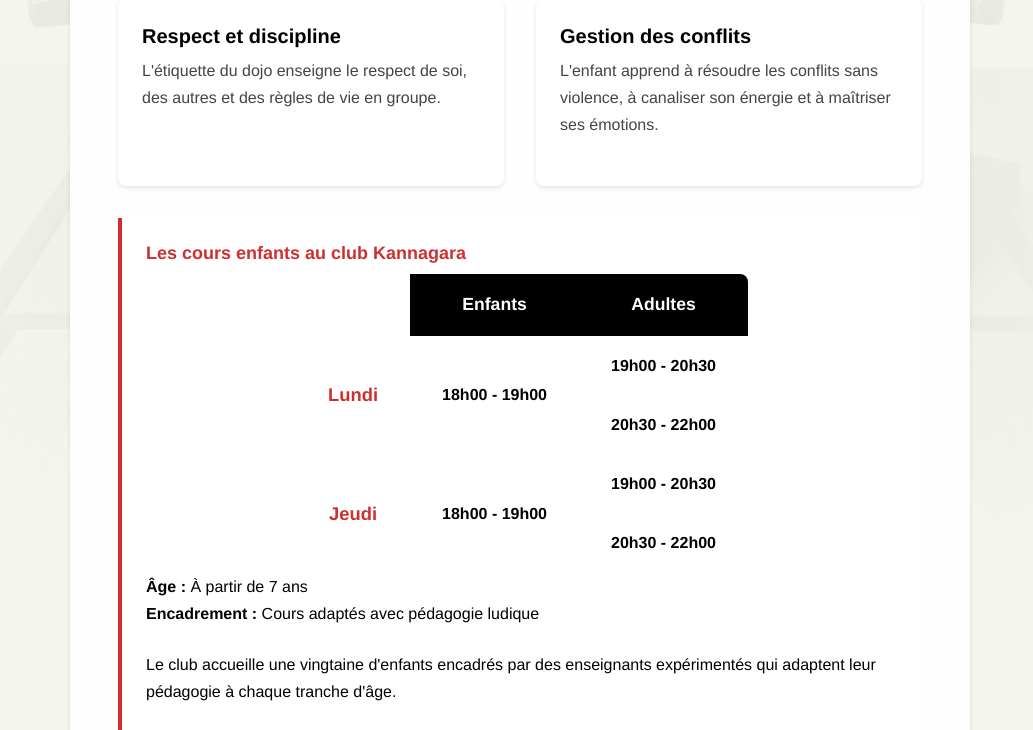
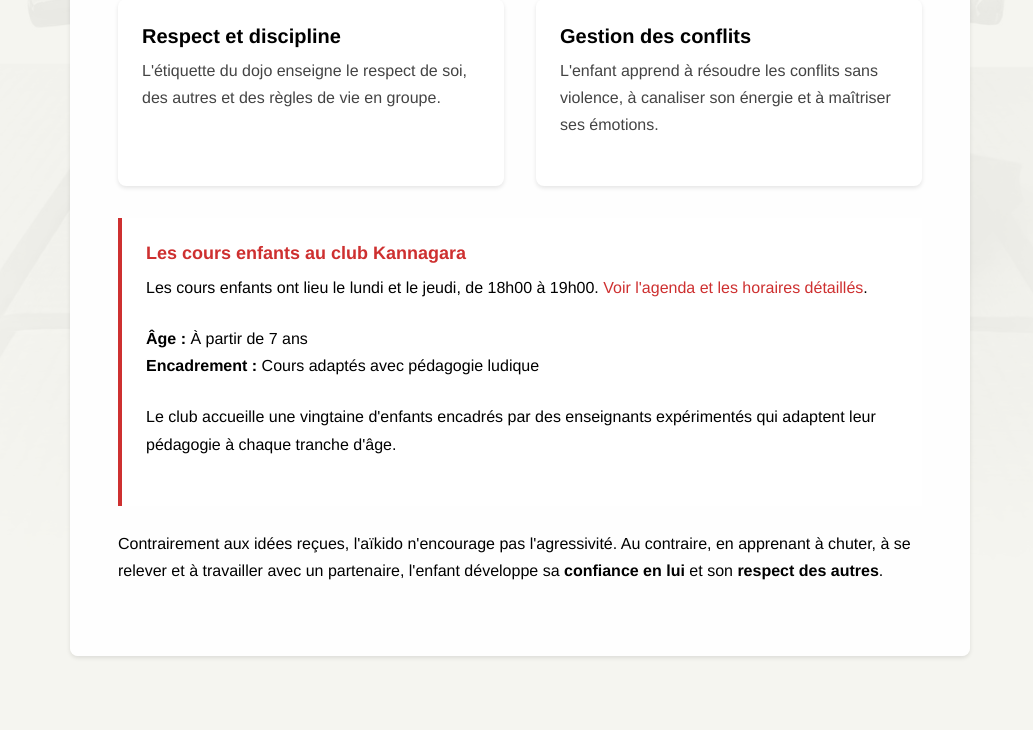
Before and after one commit to sebhuet/aikido-kannagara, a PHP site: page /aikido.php in a window 1280 px wide. Shown: the part 5770-6500 px from the top of the page, without its empty margins (120-1153 px from the left). Run offline with PHP 8.4, Linux system fonts and the light colour scheme.

Commit message:
Horaires : tableau réservé à l'agenda et à l'accueil, résumé ailleurs
Le tableau des horaires était affiché sur 6 pages : même sans risque de
divergence (il vient de club.json), cette répétition brouillait la structure
du site — on ne savait plus où « vivent » les horaires.

- Nouveau composant includes/horaires-resume.php : une ligne de résumé +
  lien vers l'agenda. Il lit club.json comme horaires.php, donc aucune heure
  n'est réécrite en dur (c'est précisément ce qu'il fallait éviter).
  Variante « enfants » via $horaires_resume_public pour la page aïkido.
- Tableau complet conservé sur agenda.php (domicile) et index.php (l'info que
  cherche un visiteur en priorité).
- club.php, contact.php, faq.php, aikido.php : tableau -> résumé + lien.
- strtolower plutôt que mb_strtolower : mbstring n'est utilisé nulle part
  ailleurs sur le site, inutile d'en dépendre (les jours sont sans accent).

Co-Authored-By: Claude Opus 4.8 (1M context) <noreply@anthropic.com>

```diff
--- a/htdocs/aikido.php
+++ b/htdocs/aikido.php
@@ -369,7 +369,7 @@
 
                 <div class="info-box mt-3">
                     <h3 class="info-box__title">Les cours enfants au club Kannagara</h3>
-                    <?php include 'includes/horaires.php'; ?>
+                    <?php $horaires_resume_public = 'enfants'; include 'includes/horaires-resume.php'; ?>
                     <p>
                         <strong>Âge :</strong> À partir de 7 ans<br>
                         <strong>Encadrement :</strong> Cours adaptés avec pédagogie ludique
--- a/htdocs/club.php
+++ b/htdocs/club.php
@@ -134,7 +134,7 @@
                 </div>
 
                 <h2>Horaires des cours</h2>
-                <?php include 'includes/horaires.php'; ?>
+                <?php include 'includes/horaires-resume.php'; ?>
 
                 <h2>Vie du club</h2>
                 <p>
--- a/htdocs/contact.php
+++ b/htdocs/contact.php
@@ -132,7 +132,7 @@
                         </div>
                         <div>
                             <h4>Horaires des cours</h4>
-                            <?php include 'includes/horaires.php'; ?>
+                            <?php include 'includes/horaires-resume.php'; ?>
                         </div>
                     </div>
 
--- a/htdocs/faq.php
+++ b/htdocs/faq.php
@@ -478,8 +478,8 @@
                         </button>
                         <div class="faq-answer">
                             <div class="faq-answer__content">
-                                <p>Les cours ont lieu au <a href="https://maps.app.goo.gl/xuTo7Rqh51XWqWEh6" target="_blank" rel="noopener" title="Voir sur Google Maps">Gymnase Maurice Baquet <svg width="14" height="14" viewBox="0 0 24 24" fill="none" stroke="currentColor" stroke-width="2" style="vertical-align: middle;"><path d="M21 10c0 7-9 13-9 13s-9-6-9-13a9 9 0 0 1 18 0z"></path><circle cx="12" cy="10" r="3"></circle></svg></a> :</p>
-                                <?php include 'includes/horaires.php'; ?>
+                                <p>Les cours ont lieu au <a href="https://maps.app.goo.gl/xuTo7Rqh51XWqWEh6" target="_blank" rel="noopener" title="Voir sur Google Maps">Gymnase Maurice Baquet <svg width="14" height="14" viewBox="0 0 24 24" fill="none" stroke="currentColor" stroke-width="2" style="vertical-align: middle;"><path d="M21 10c0 7-9 13-9 13s-9-6-9-13a9 9 0 0 1 18 0z"></path><circle cx="12" cy="10" r="3"></circle></svg></a>.</p>
+                                <?php include 'includes/horaires-resume.php'; ?>
                             </div>
                         </div>
                     </li>
--- /dev/null
+++ b/htdocs/includes/horaires-resume.php
@@ -0,0 +1,43 @@
+<?php
+/**
+ * Résumé des horaires en une ligne + renvoi vers l'agenda.
+ *
+ * Le domicile des horaires est agenda.php (tableau complet via horaires.php).
+ * Les pages qui ont seulement besoin de *mentionner* les horaires incluent ce
+ * résumé plutôt que de réafficher le tableau — ou pire, de réécrire les heures
+ * en dur : toutes les valeurs viennent de data/club.json.
+ *
+ * Usage :
+ *   <?php include 'includes/horaires-resume.php'; ?>
+ *       → « Cours le lundi et le jeudi : enfants 18h00 - 19h00, adultes 19h00 - 22h00. »
+ *
+ *   <?php $horaires_resume_public = 'enfants'; include 'includes/horaires-resume.php'; ?>
+ *       → « Les cours enfants ont lieu le lundi et le jeudi, de 18h00 à 19h00. »
+ */
+require_once __DIR__ . '/data.php';
+
+$s = club_data()['schedule'];
+
+$public = $horaires_resume_public ?? null;
+$horaires_resume_public = null; // réinitialise : évite toute fuite sur une inclusion ultérieure
+
+// strtolower (et non mb_strtolower) : les jours sont sans accent, inutile de dépendre de mbstring.
+$hFmt  = fn($t) => str_replace(':', 'h', $t);
+$jours = implode(' et le ', array_map('strtolower', $s['days']));
+
+$enfantsDebut = $hFmt($s['children']['opens']);
+$enfantsFin   = $hFmt($s['children']['closes']);
+$adultesDebut = $hFmt($s['adultsRange']['opens']);
+$adultesFin   = $hFmt($s['adultsRange']['closes']);
+
+if ($public === 'enfants') {
+    $resume = 'Les cours enfants ont lieu le ' . $jours . ', de ' . $enfantsDebut . ' à ' . $enfantsFin . '.';
+} else {
+    $resume = 'Cours le ' . $jours . ' : enfants ' . $enfantsDebut . ' - ' . $enfantsFin
+            . ', adultes ' . $adultesDebut . ' - ' . $adultesFin . '.';
+}
+?>
+<p class="horaires-resume">
+    <?= htmlspecialchars($resume) ?>
+    <a href="agenda.php">Voir l'agenda et les horaires détaillés</a>.
+</p>
```
